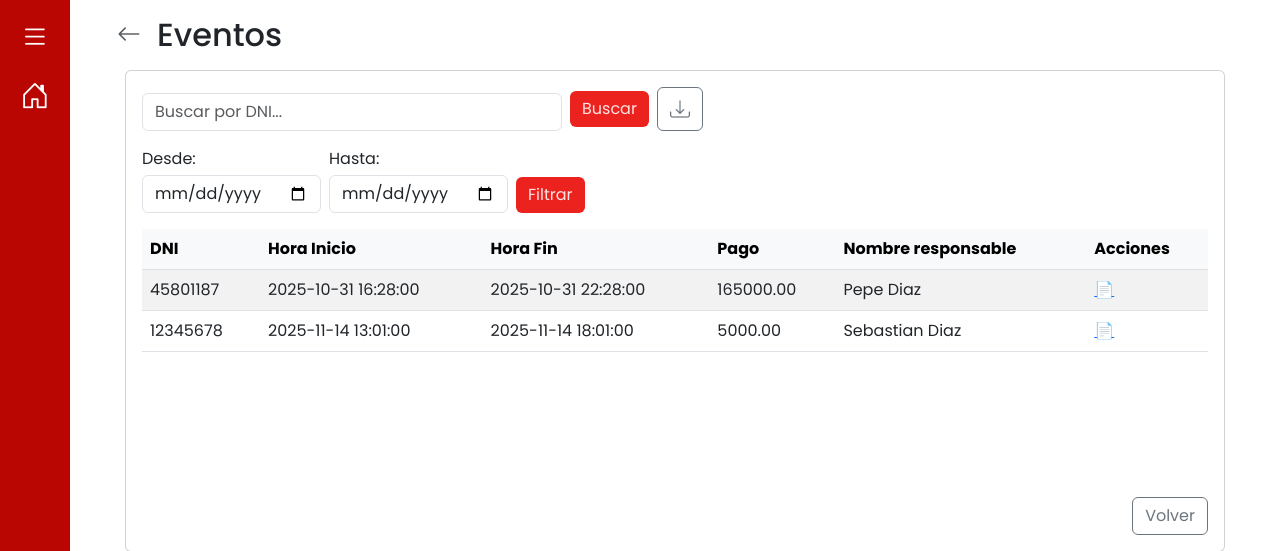
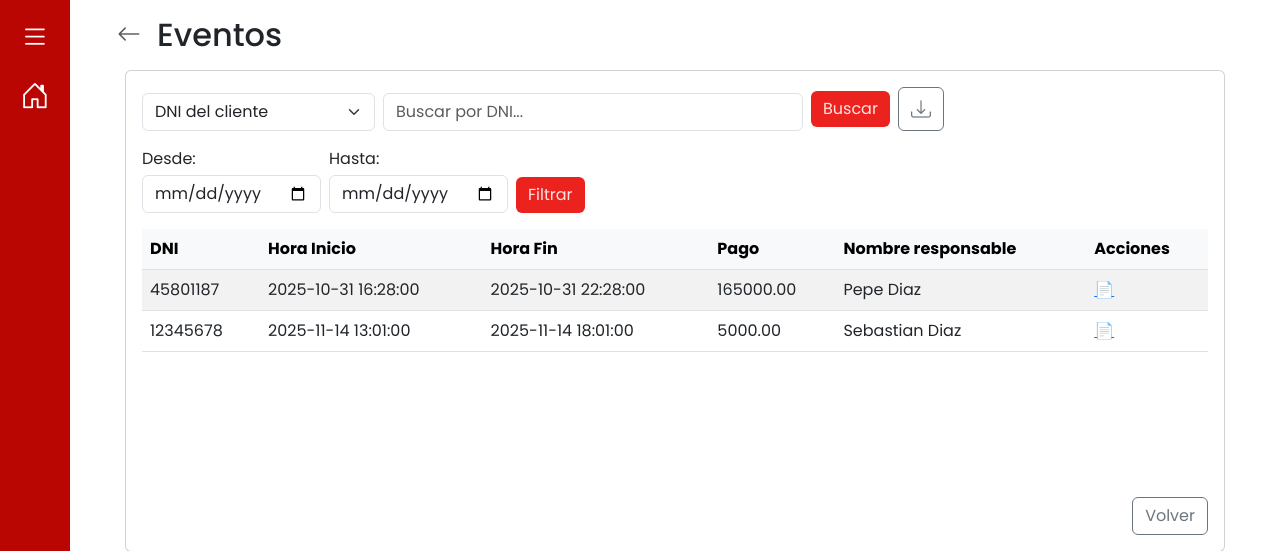
Before and after one commit to ddalio/proyecto-alberdi-unrc-2025, a Flask app: template app/templates/eventos.html in a window 1280 px wide. Shown: the top 551 px of the page. Run offline with Flask 3, Linux system fonts and the light colour scheme; the template is opened without the code that fills it: values that come from a table or form of the project are taken from there, others are empty; some libraries are stand-ins or nearby versions.

Commit message:
boton busqueda por campo

```diff
--- a/app/templates/eventos.html
+++ b/app/templates/eventos.html
@@ -132,7 +132,7 @@ if mensajes %} {% for categoria, mensaje in mensajes %}
 <div class="container py-3">
   <div class="d-flex align-items-center mb-3">
     <a
-      href="{{ url_for('eventos_bp.eventos') }}"
+      href="{{ url_for('auth.inicio') }}"
       class="text-muted me-3"
       aria-label="Volver"
     >
@@ -152,28 +152,28 @@ if mensajes %} {% for categoria, mensaje in mensajes %}
               method="POST"
               class="d-flex gap-2 align-items-end"
             >
-              <div class="flex-grow-1" style="max-width: 420px">
-                <label class="form-label mb-1 visually-hidden">DNI</label>
-                <input
-                  type="search"
-                  name="valor"
-                  class="form-control"
-                  placeholder="Buscar por DNI..."
-                  aria-label="Buscar por DNI"
-                />
+               <!-- Selector de campo -->
+              <div>
+                <label for="campo" class="form-label mb-1 visually-hidden">Campo</label>
+                <select name="campo" id="campo" class="form-select">
+                  <option value="dni" selected>DNI del cliente</option>
+                  <option value="nombre">Nombre del cliente</option>
+                  <option value="descripcion">Descripción del evento</option>
+                  <option value="id_evento">ID del evento</option>
+                </select>
               </div>
 
+               <!-- Campo de búsqueda -->
+              <div class="flex-grow-1" style="max-width:420px;">
+                <label class="form-label mb-1 visually-hidden">Valor</label>
+                <input type="search" name="valor" id="valor" class="form-control" placeholder="Buscar por DNI..." aria-label="Buscar" />
+              </div>
+
+              <!-- Botones -->
               <div class="d-flex align-items-center">
-                <button type="submit" class="btn btn-custom me-2">
-                  Buscar
-                </button>
-                <button
-                  type="button"
-                  id="downloadPdfBtn"
-                  class="btn btn-outline-secondary"
-                  title="Descargar lista (PDF)"
-                >
-                  <i class="bi bi-download fs-5"></i>
+                  <button type="submit" class="btn btn-custom me-2">Buscar</button>
+                  <button type="button" id="downloadPdfBtn" class="btn btn-outline-secondary" title="Descargar lista (PDF)">
+                    <i class="bi bi-download fs-5"></i>
                 </button>
               </div>
             </form>
```
